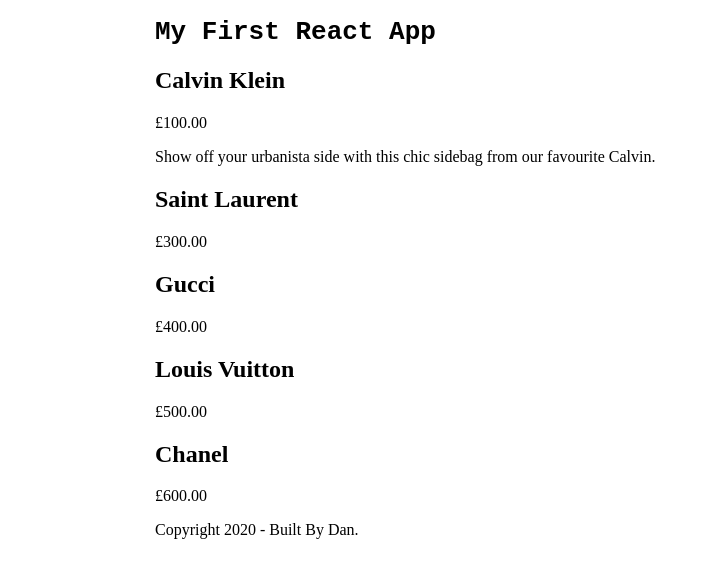
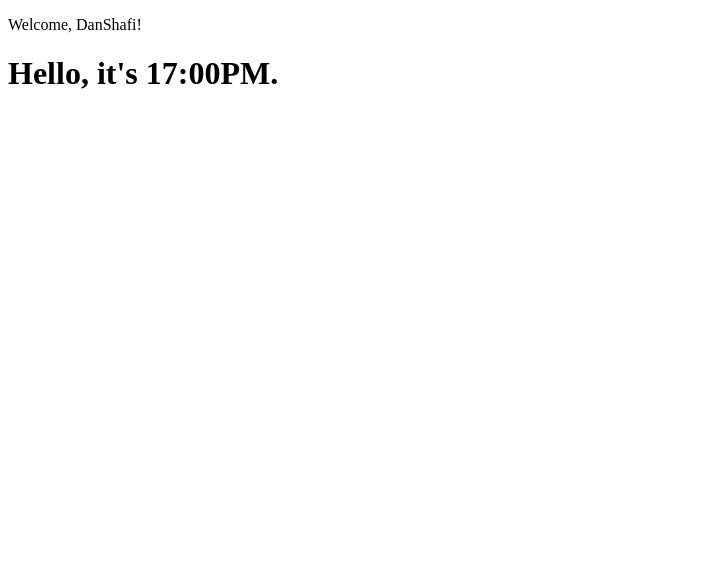
Before and after one commit to DanShafi/React-Sandbox, a React (Create React App) app: page / in a window 1280 px wide. Shown: the top 578 px of the page, without its empty margins (0-706 px from the left). Built offline with nearby package versions, Linux system fonts and the light colour scheme.

Commit message:
Class-based components and State included

```diff
--- a/src/App.js
+++ b/src/App.js
@@ -1,22 +1,76 @@
-import React from "react"
+import React, {Component} from "react"
 import Stylesheet from "../src/style.css"
 import MainContent from "../src/components/MainContent"
 import Footer from "../src/components/Footer"
 import Product from "./components/Product"
 import productsData from "../src/components/ProductsData"
+// function App() {
 
-function App() {
+//     const productComponents = productsData.map(product => <Product key={product.id}
+//         product={product} />)
 
-    const productComponents = productsData.map(product => <Product key={product.id}
-    product={product} />)
+//     return (
+//     <div className="container">
+//         <MainContent />
+//         {productComponents}
+//         <Footer />
+//     </div>
+//     )
+// }
 
-    return (
-    <div className="container">
-        <MainContent />
-        {productComponents}
-        <Footer />
-    </div>
-    )
+// class App extends React.Component {
+//     render() {
+//         const productComponents = productsData.map(product => <Product key={product.id}
+//             product={product} />)
+//         return (
+//         <div className="container">
+//             <MainContent />
+//             {productComponents}
+//             <Footer />
+//         </div>
+//         )
+//     }
+// }
+
+class App extends React.Component {
+    render() {
+        return (
+            <div>
+                <Header username="Danish"/>
+                <Greeting />
+            </div>
+        )
+    }
+}
+
+class Header extends React.Component {
+    constructor() {
+        super()
+        this.state = {
+            username: "DanShafi",
+        }
+    }
+
+    render() {
+        return (
+            <header>
+                <p>Welcome, {this.state.username}!</p>
+            </header>
+        )
+    }
+}
+
+class Greeting extends Component {
+    render() {
+        const date = new Date()
+        const hours = date.getHours()
+        let timeOfDay
+            return (
+                <div>
+                    <h1>Hello, it's {hours}:00PM.</h1>
+                </div>
+        )
+    }
 }
 
 export default App
```
